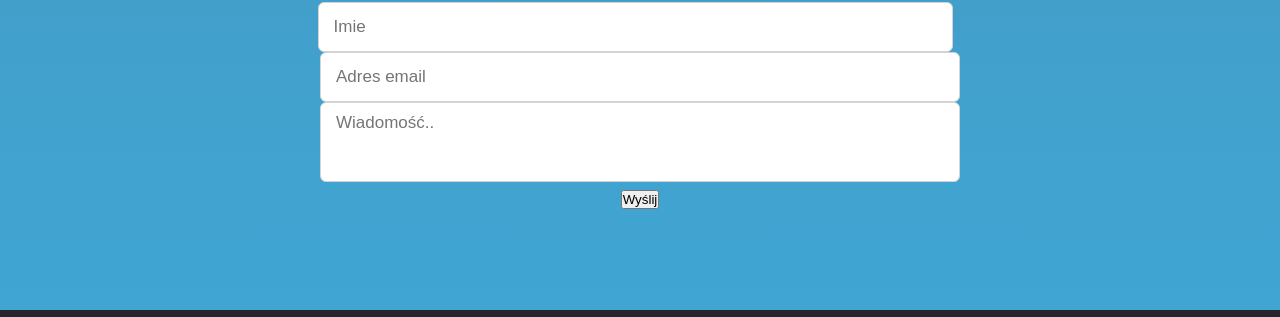
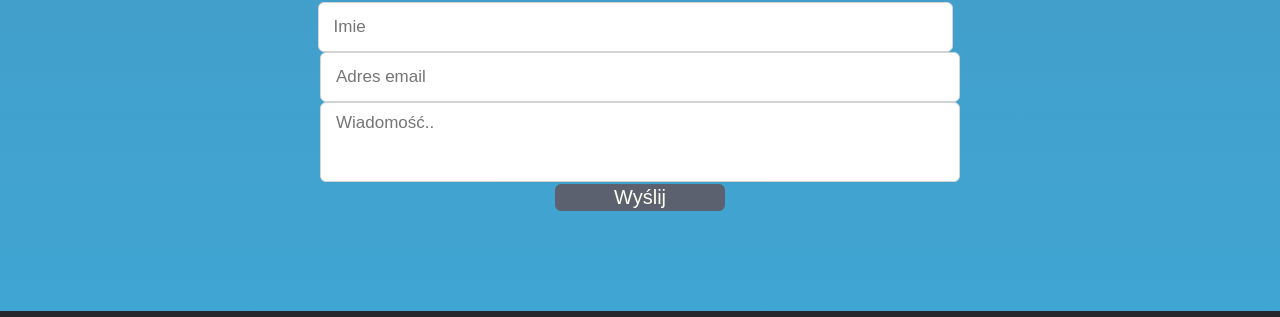
Before and after one commit to BloomySnX/Portfolio, a plain HTML site: page index.html in a window 1280 px wide. Shown: the part 3066-3383 px from the top of the page. Drawn offline with nearby package versions, Linux system fonts and the light colour scheme.

Commit message:
fix button

```diff
--- a/style.css
+++ b/style.css
@@ -572,6 +572,17 @@
         .contact .content .column .form button {
             color: aqua;
         }
+
+        .contact .content .column .button-area button {
+            height: 47;
+            width: 170px;
+            border: 2px solid #5C6170;
+            background-color: #5C6170;
+            color: #fffff0;
+            font-size: 20px;
+            font-weight: 500;
+            border-radius: 6px;
+        }
         /* footer */
 
         footer {
```
